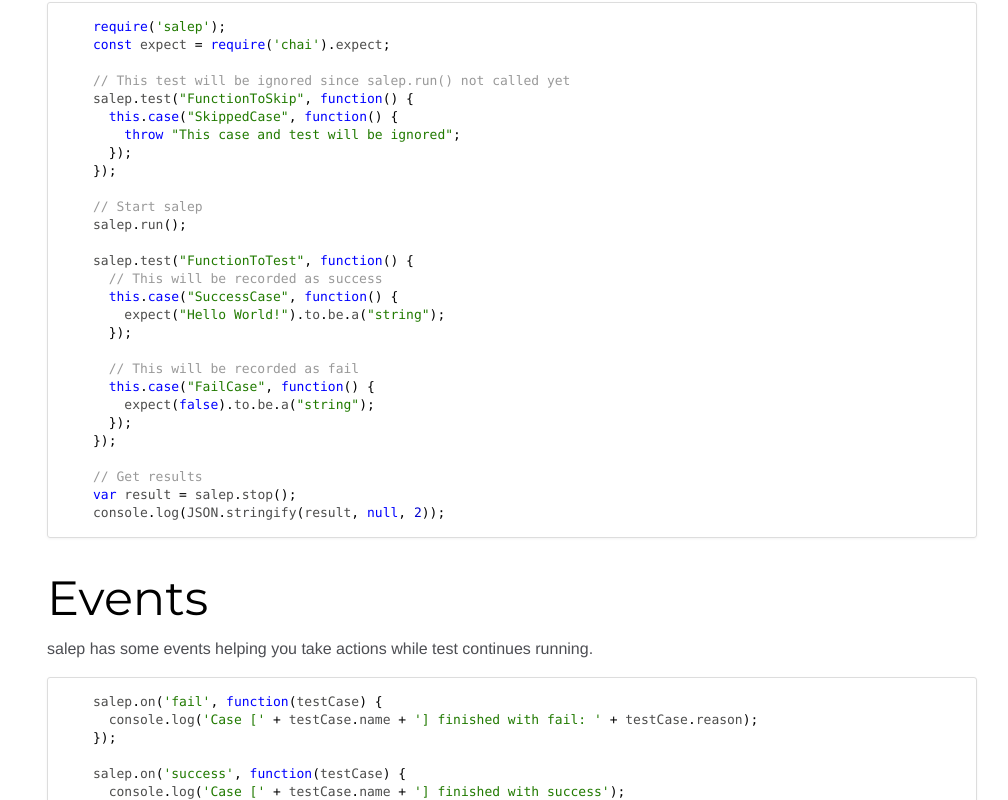
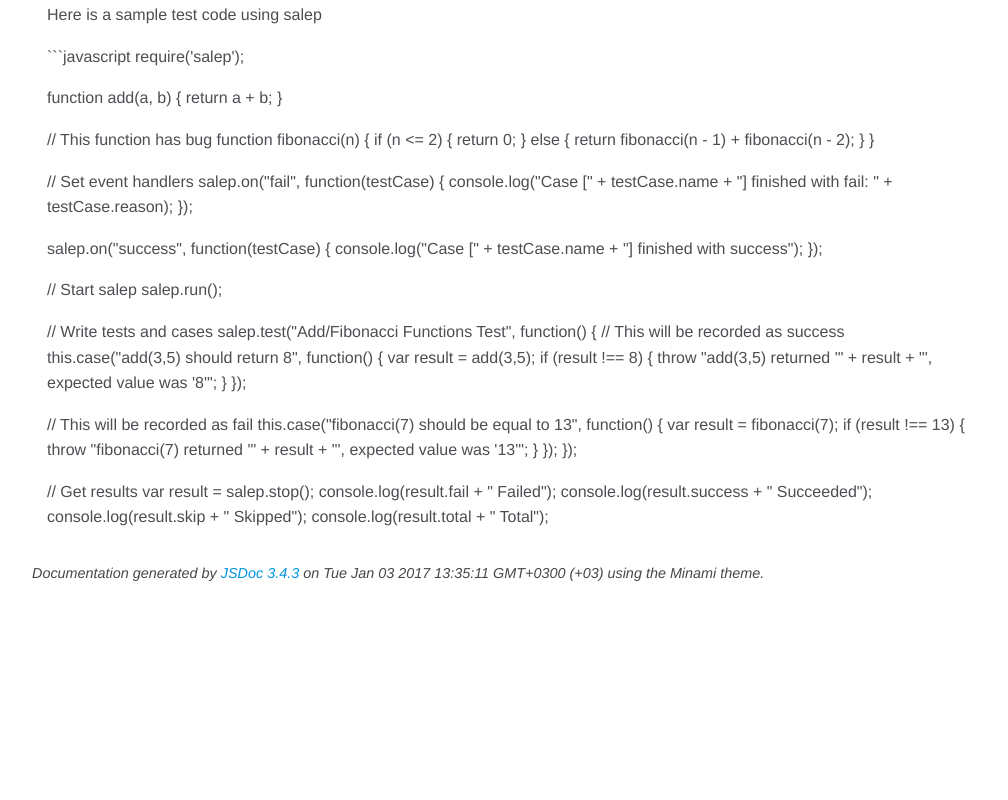
Before and after one commit to mhalitk/salep, a website: page docs/index.html in a window 1280 px wide. Shown: the part 541-1341 px from the top of the page, without its empty margins (253-1261 px from the left). After the commit the page ends 1143 px from the top, so only its background shows below. Drawn offline with nearby package versions, Linux system fonts and the light colour scheme.

Commit message:
Update description and documentation

````diff
--- a/docs/index.html
+++ b/docs/index.html
@@ -47,44 +47,55 @@
 
 
     <section class="readme">
-        <article><h1>salep</h1><p>salep is a very simple Javascript testing framework you can use on almost all JS platforms. It basically puts itself into global scope and runs while your code is running. It gives all collected test informations as JS object when you stopped it. That's it.</p>
+        <article><h1>salep</h1><p>salep is platform independent Javascript testing framework. It basically puts itself into global scope and runs while your code is running. It gives all collected test informations as JS object when you stopped it. That's it.</p>
 <h1>Install</h1><p>Install salep globally:</p>
 <pre class="prettyprint source"><code>npm install --global salep</code></pre><p>or install as a dependency to your project</p>
-<pre class="prettyprint source"><code>npm install --save-dev salep</code></pre><h1>Usage</h1><pre class="prettyprint source lang-javascript"><code>require('salep');
-const expect = require('chai').expect;
-
-// This test will be ignored since salep.run() not called yet
-salep.test(&quot;FunctionToSkip&quot;, function() {
-  this.case(&quot;SkippedCase&quot;, function() {
-    throw &quot;This case and test will be ignored&quot;;
+<pre class="prettyprint source"><code>npm install --save-dev salep</code></pre><h1>Usage</h1><p>Here is a sample test code using salep</p>
+<p>```javascript
+require('salep');</p>
+<p>function add(a, b) {
+  return a + b;
+}</p>
+<p>// This function has bug
+function fibonacci(n) {
+  if (n &lt;= 2) {
+    return 0;
+  } else {
+    return fibonacci(n - 1) + fibonacci(n - 2);
+  }
+}</p>
+<p>// Set event handlers
+salep.on(&quot;fail&quot;, function(testCase) {
+  console.log(&quot;Case [&quot; + testCase.name + &quot;] finished with fail: &quot; + testCase.reason);
+});</p>
+<p>salep.on(&quot;success&quot;, function(testCase) {
+  console.log(&quot;Case [&quot; + testCase.name + &quot;] finished with success&quot;);
+});</p>
+<p>// Start salep
+salep.run();</p>
+<p>// Write tests and cases
+salep.test(&quot;Add/Fibonacci Functions Test&quot;, function() {
+  // This will be recorded as success
+  this.case(&quot;add(3,5) should return 8&quot;, function() {
+    var result = add(3,5);
+    if (result !== 8) {
+      throw &quot;add(3,5) returned '&quot; + result + &quot;', expected value was '8'&quot;;
+    }
+  });</p>
+<p>  // This will be recorded as fail
+  this.case(&quot;fibonacci(7) should be equal to 13&quot;, function() {
+    var result = fibonacci(7);
+    if (result !== 13) {
+      throw &quot;fibonacci(7) returned '&quot; + result + &quot;', expected value was '13'&quot;;
+    }
   });
-});
-
-// Start salep
-salep.run();
-
-salep.test(&quot;FunctionToTest&quot;, function() {
-  // This will be recorded as success
-  this.case(&quot;SuccessCase&quot;, function() {
-    expect(&quot;Hello World!&quot;).to.be.a(&quot;string&quot;);
-  });
-
-  // This will be recorded as fail
-  this.case(&quot;FailCase&quot;, function() {
-    expect(false).to.be.a(&quot;string&quot;);
-  });
-});
-
-// Get results
+});</p>
+<p>// Get results
 var result = salep.stop();
-console.log(JSON.stringify(result, null, 2));</code></pre><h1>Events</h1><p>salep has some events helping you take actions while test continues running.</p>
-<pre class="prettyprint source lang-javascript"><code>salep.on('fail', function(testCase) {
-  console.log('Case [' + testCase.name + '] finished with fail: ' + testCase.reason);
-});
-
-salep.on('success', function(testCase) {
-  console.log('Case [' + testCase.name + '] finished with success');
-});</code></pre></article>
+console.log(result.fail + &quot; Failed&quot;);
+console.log(result.success + &quot; Succeeded&quot;);
+console.log(result.skip + &quot; Skipped&quot;);
+console.log(result.total + &quot; Total&quot;);</p></article>
     </section>
 
 
@@ -97,7 +108,7 @@
 <br class="clear">
 
 <footer>
-    Documentation generated by <a href="https://github.com/jsdoc3/jsdoc">JSDoc 3.4.3</a> on Sun Jan 01 2017 23:59:27 GMT+0300 (+03) using the Minami theme.
+    Documentation generated by <a href="https://github.com/jsdoc3/jsdoc">JSDoc 3.4.3</a> on Tue Jan 03 2017 13:35:11 GMT+0300 (+03) using the Minami theme.
 </footer>
 
 <script>prettyPrint();</script>
--- a/package.json
+++ b/package.json
@@ -1,7 +1,7 @@
 {
   "name": "salep",
   "version": "0.1.1",
-  "description": "a very simple Javascript testing framework",
+  "description": "platform independent Javascript testing framework",
   "main": "src/index.js",
   "scripts": {
     "generate-docs": "node_modules/.bin/jsdoc -c jsdoc.conf -t node_modules/minami"
````
Also changed, not shown: docs/index.js.html (+1 -1 lines), docs/module-salep.html (+1 -1 lines), README.md, 1 other file.
